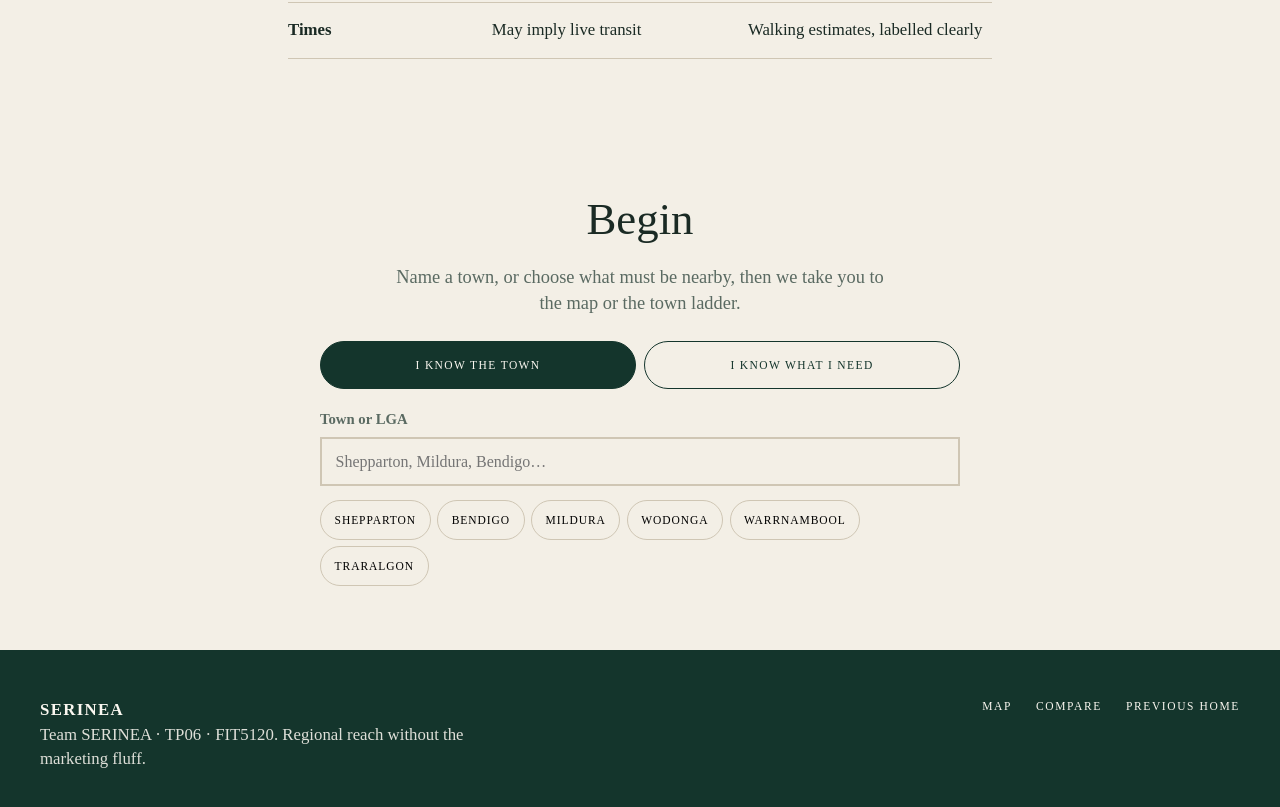
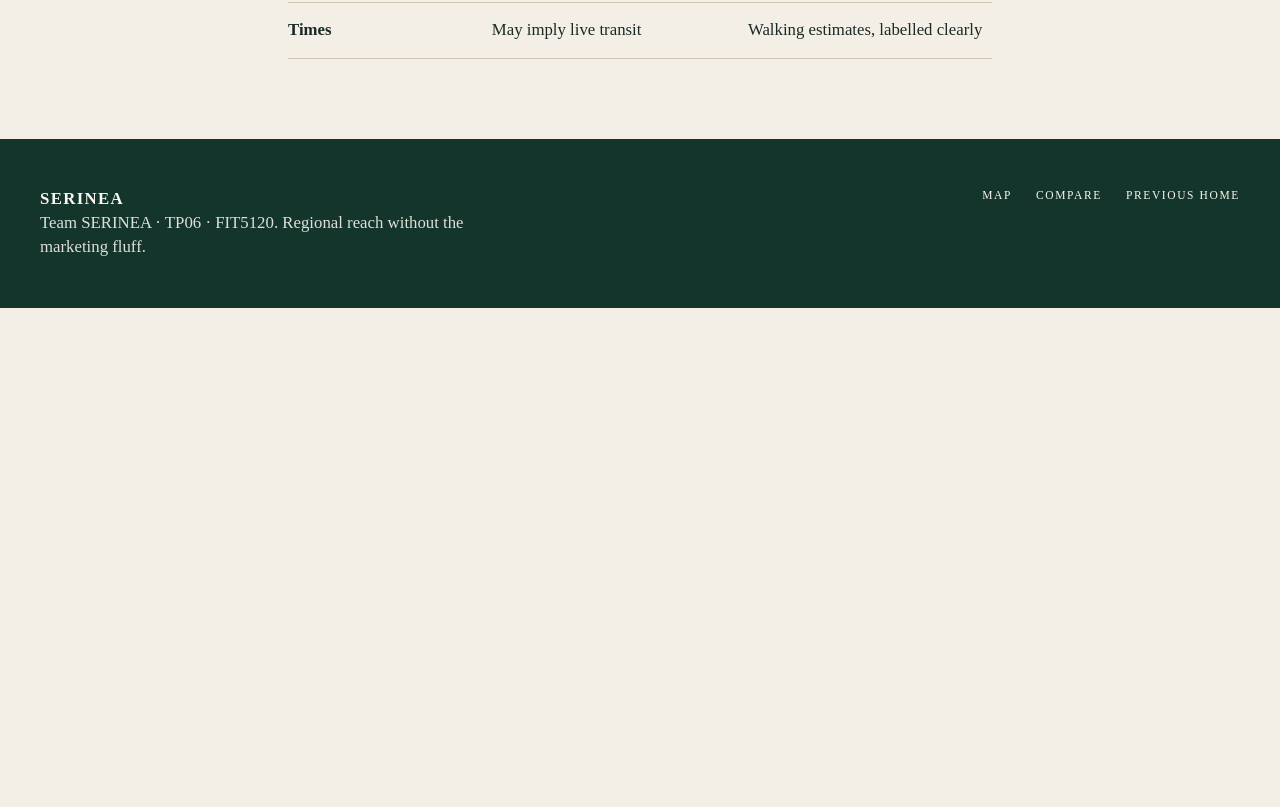
Before and after one commit to xwei0045-alt/SERINEA-main-cn-comments, a Next.js app: page / in a window 1280 px wide. Shown: the part 4060-4867 px from the top of the page. After the commit the page ends 4368 px from the top, so only its background shows below. Built offline with nearby package versions, Linux system fonts and the light colour scheme.

Commit message:
Remove Begin section from home page

```diff
--- a/app/components/landing/LandingExperience.tsx
+++ b/app/components/landing/LandingExperience.tsx
@@ -2,14 +2,7 @@
 
 import Image from "next/image";
 import Link from "next/link";
-import { useRouter } from "next/navigation";
-import { useMemo, useState } from "react";
-import { TownSearchField } from "@/app/components/TownSearchField";
-import { COMPARE_PREFERENCES, TOWN_JUMPS } from "@/lib/types";
-import { findPreferences } from "@/lib/preferenceSearch";
 import styles from "./homeDesk.module.css";
-
-type Mode = "town" | "need";
 
 const TOWNS = [
   {
@@ -40,32 +33,6 @@ const TOWNS = [
 
 /** Editorial pastoral home — SERINGA-style scroll, SERINEA product truth. */
 export function LandingExperience() {
-  const router = useRouter();
-  const [mode, setMode] = useState<Mode>("town");
-  const [town, setTown] = useState("");
-  const [prefs, setPrefs] = useState<string[]>([]);
-  const [prefQuery, setPrefQuery] = useState("");
-  const [error, setError] = useState<string | null>(null);
-
-  const prefHits = useMemo(
-    () => findPreferences(prefQuery, prefs),
-    [prefQuery, prefs]
-  );
-
-  function togglePref(id: string) {
-    setPrefs((current) =>
-      current.includes(id) ? current.filter((item) => item !== id) : [...current, id]
-    );
-  }
-
-  function onPriorityGo() {
-    if (prefs.length === 0) {
-      setError("Pick at least one facility.");
-      return;
-    }
-    router.push(`/compare?${new URLSearchParams({ prefs: prefs.join(",") })}`);
-  }
-
   return (
     <div className={styles.journal}>
       <section className={styles.hero} aria-label="SERINEA">
@@ -91,9 +58,9 @@ export function LandingExperience() {
           <p className={styles.heroBrand}>SERINEA</p>
           <p className={styles.heroTag}>Life beyond the city limits</p>
         </div>
-        <a className={styles.pill} href="#begin">
+        <Link className={styles.pill} href="/map">
           Explore
-        </a>
+        </Link>
       </section>
 
       <section className={styles.mist} aria-label="The fifteen-minute promise">
@@ -139,9 +106,9 @@ export function LandingExperience() {
         <p className={styles.breathLine}>
           Less time commuting, more time living. Less noise, more headspace.
         </p>
-        <a className={styles.breathBar} href="#begin">
+        <Link className={styles.breathBar} href="/map">
           Could slower be better?
-        </a>
+        </Link>
       </section>
 
       <section className={styles.forest}>
@@ -205,124 +172,6 @@ export function LandingExperience() {
         </div>
       </section>
 
-      <section className={styles.begin} id="begin">
-        <h2>Begin</h2>
-        <p className={styles.beginLead}>
-          Name a town, or choose what must be nearby, then we take you to the map
-          or the town ladder.
-        </p>
-        <div className={styles.switch} role="tablist" aria-label="Begin">
-          <button
-            type="button"
-            role="tab"
-            aria-selected={mode === "town"}
-            className={mode === "town" ? styles.switchOn : styles.switchOff}
-            onClick={() => {
-              setMode("town");
-              setError(null);
-            }}
-          >
-            I know the town
-          </button>
-          <button
-            type="button"
-            role="tab"
-            aria-selected={mode === "need"}
-            className={mode === "need" ? styles.switchOn : styles.switchOff}
-            onClick={() => {
-              setMode("need");
-              setError(null);
-            }}
-          >
-            I know what I need
-          </button>
-        </div>
-
-        {mode === "town" ? (
-          <div className={styles.beginForm}>
-            <TownSearchField
-              id="home-town"
-              label="Town or LGA"
-              value={town}
-              onValueChange={(value) => {
-                setTown(value);
-                setError(null);
-              }}
-              placeholder="Shepparton, Mildura, Bendigo…"
-              onSelect={(item) => {
-                if (item.latitude == null || item.longitude == null) {
-                  setError("That town has no map pin in the extract.");
-                  return;
-                }
-                setTown(item.locality);
-                router.push(
-                  `/map?${new URLSearchParams({
-                    lat: String(item.latitude),
-                    lng: String(item.longitude),
-                    town: item.locality
-                  })}`
-                );
-              }}
-            />
-            <div className={styles.quickTowns}>
-              {TOWN_JUMPS.map((t) => (
-                <button
-                  key={t.label}
-                  type="button"
-                  onClick={() =>
-                    router.push(
-                      `/map?lat=${t.lat}&lng=${t.lng}&town=${encodeURIComponent(t.label)}`
-                    )
-                  }
-                >
-                  {t.label}
-                </button>
-              ))}
-            </div>
-          </div>
-        ) : (
-          <div className={styles.beginForm}>
-            <input
-              className={styles.prefSearch}
-              value={prefQuery}
-              onChange={(event) => setPrefQuery(event.target.value)}
-              placeholder="Filter facilities: bus, school, pharmacy…"
-              aria-label="Filter facilities"
-              autoComplete="off"
-            />
-            <div className={styles.mosaic} role="group" aria-label="Facilities">
-              {(prefQuery.trim() ? prefHits : COMPARE_PREFERENCES).map((pref) => {
-                const on = prefs.includes(pref.id);
-                return (
-                  <button
-                    key={pref.id}
-                    type="button"
-                    className={on ? styles.tileOn : styles.tile}
-                    aria-pressed={on}
-                    onClick={() => togglePref(pref.id)}
-                  >
-                    {pref.label}
-                  </button>
-                );
-              })}
-            </div>
-            <div className={styles.beginActions}>
-              <span>
-                {prefs.length === 0 ? "Nothing selected" : `${prefs.length} selected`}
-              </span>
-              <button type="button" className={styles.pillDark} onClick={onPriorityGo}>
-                Rank towns
-              </button>
-            </div>
-          </div>
-        )}
-        {error && (
-          <p className={styles.error} role="alert">
-            {error}
-          </p>
-        )}
-      </section>
-
       <footer className={styles.foot}>
         <div>
           <p className={styles.footBrand}>SERINEA</p>
```
